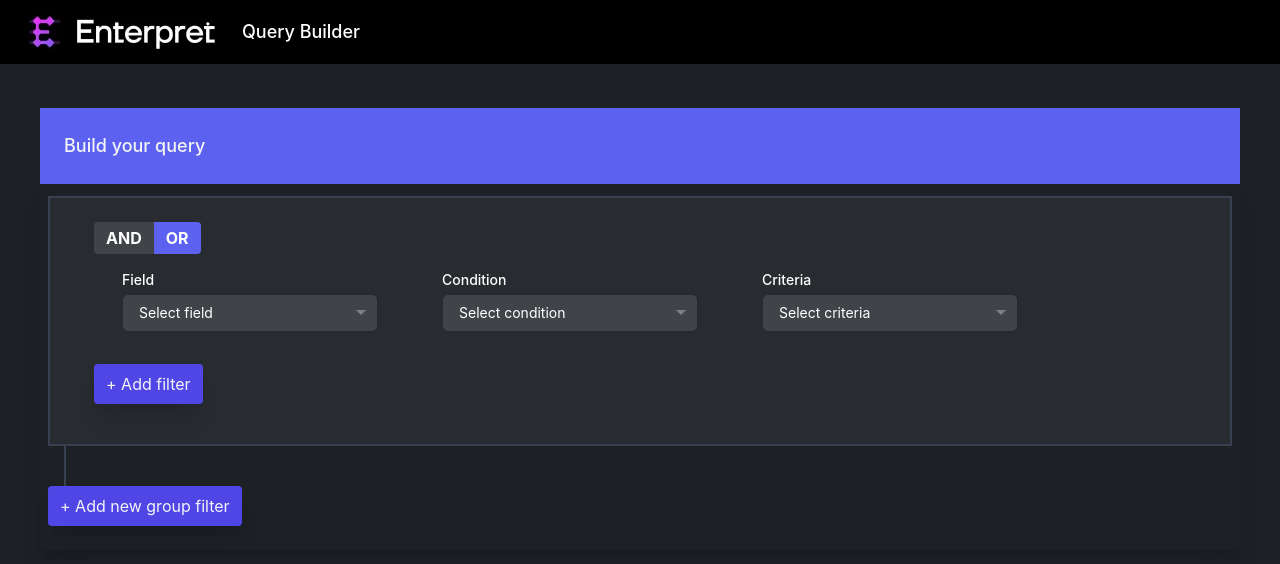
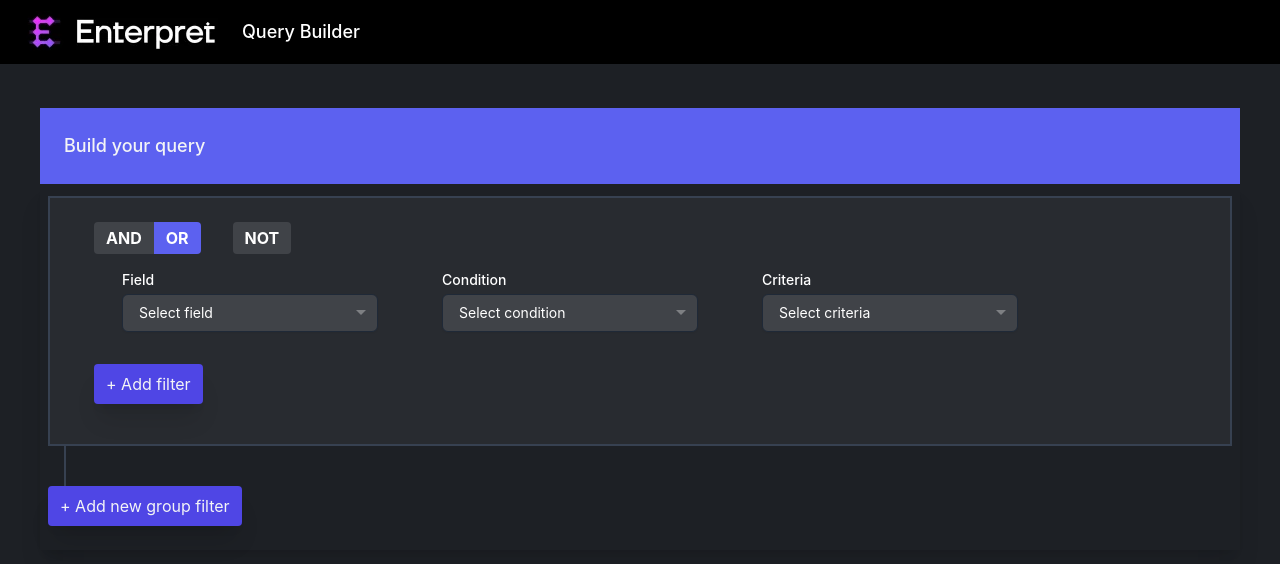
Before and after one commit to eshanvaid/query-builder, a React (Create React App) app: page / in a window 1280 px wide. Shown: the top 564 px of the page. Built offline with nearby package versions, Linux system fonts and the light colour scheme.

Commit message:
add negation functionality

```diff
--- a/src/components/FilterGroup.tsx
+++ b/src/components/FilterGroup.tsx
@@ -12,6 +12,7 @@ const defaultFilter: Rule = { id: 0, type: "rule" };
 
 const FilterGroup = ({ id, filterGroup, onUpdate }: FilterGroupProps) => {
   const [conjunctionType, setConjunctionType] = useState(filterGroup.conjunction);
+  const [negation, setNegation] = useState(filterGroup.not);
   const [filters, setFilters] = useState<Rule[]>(filterGroup.children);
 
   const handleAddFilter = useCallback(() => {
@@ -44,10 +45,11 @@ const FilterGroup = ({ id, filterGroup, onUpdate }: FilterGroupProps) => {
         id: filterGroup.id,
         conjunction: conjunctionType,
         children: filters,
-        type: "rule_group"
+        type: "rule_group",
+        not: negation
       }, filters);
     }
-  }, [conjunctionType, filters, filterGroup.id, onUpdate]);
+  }, [conjunctionType, negation, filters, filterGroup.id, onUpdate]);
 
   return (
     <div className="bg-[#282B30] border-2 border-gray-700 shadow-l p-6 mt-1 mb-4 min-w-full flex flex-col justify-center content-center">
@@ -60,6 +62,9 @@ const FilterGroup = ({ id, filterGroup, onUpdate }: FilterGroupProps) => {
               OR
           </button>
         </div>
+        <button onClick={() => setNegation(!negation)} className={`${negation === true ? "bg-[#5C61F0]" : "bg-[#404348]"} text-white font-bold ml-8 text-md py-1 px-3 rounded`}>
+              NOT
+          </button>
       </div>
       {filters.map((filter, index) => (
         <Filter
--- a/src/components/QueryOutput.tsx
+++ b/src/components/QueryOutput.tsx
@@ -16,7 +16,7 @@ const QueryOutput = ({ groups }: Props) => {
           return "";
         }
         return (
-          " (" +
+          (filter.not ? " !" : " ") +"(" +
           filter.children
             .map((f) => {
               if (f.field && f.condition && f.value) {
```
